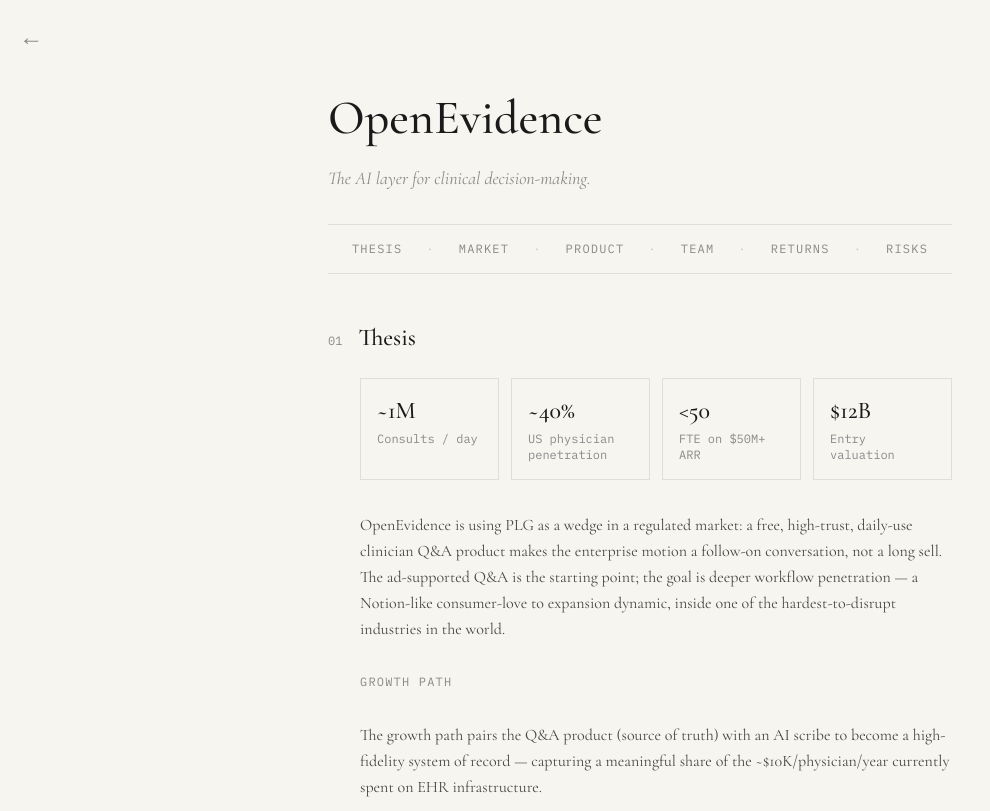
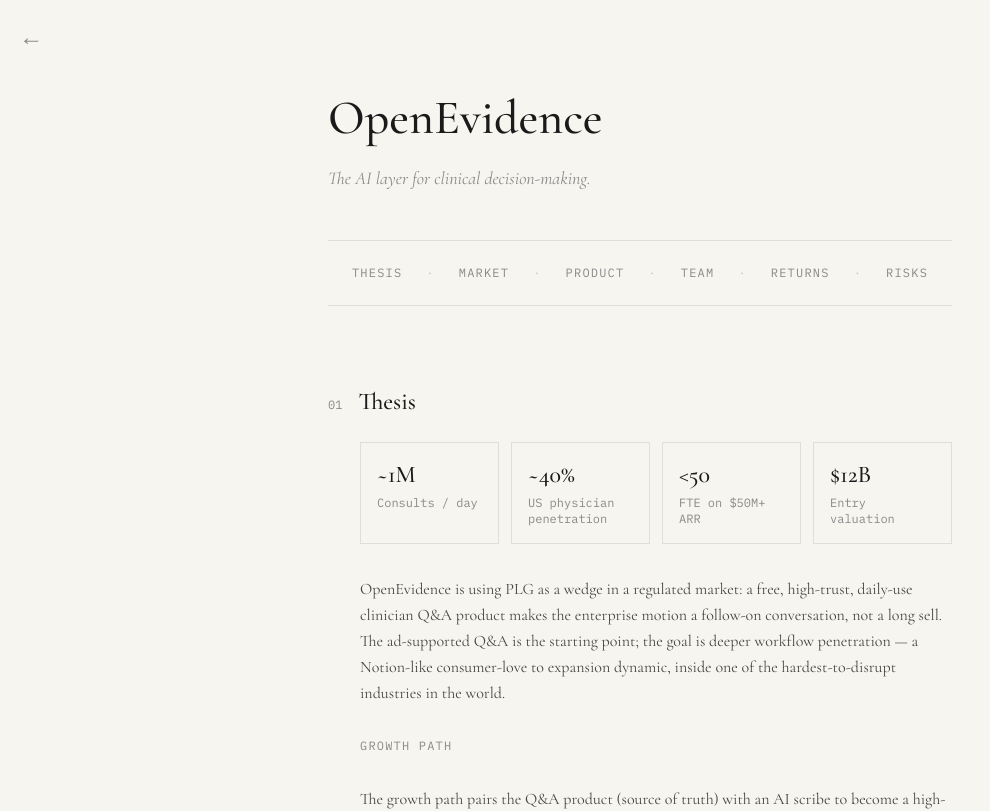
Before and after one commit to piamishra93/memos, a Next.js app: page /memo/open-evidence in a window 1280 px wide. Shown: the top 811 px of the page, without its empty margins (0-990 px from the left). Built offline with nearby package versions, Linux system fonts and the light colour scheme.

Commit message:
more breathing room around nav and header

```diff
--- a/app/memo/[slug]/page.tsx
+++ b/app/memo/[slug]/page.tsx
@@ -64,7 +64,7 @@
       </Link>
 
       {/* Header */}
-      <div className="mt-2 mb-8">
+      <div className="mt-2 mb-12">
         <h1
           className="font-serif text-5xl font-medium leading-tight mb-4 typewriter cursor"
           style={{ fontFamily: "var(--font-playfair)" }}
@@ -79,8 +79,8 @@
       {/* Section nav — rich memos only */}
       {rc ? (
         <>
-          <div className="border-t border-ink/10 mb-4" />
-          <nav className="flex flex-wrap justify-center items-center gap-x-6 font-mono text-xs tracking-widest uppercase text-muted mb-4">
+          <div className="border-t border-ink/10 mb-6" />
+          <nav className="flex flex-wrap justify-center items-center gap-x-6 font-mono text-xs tracking-widest uppercase text-muted mb-6">
             {RICH_NAV.map((s, i) => (
               <>
                 {i > 0 && <span key={`dot-${i}`} className="text-ink/20">·</span>}
@@ -90,7 +90,7 @@
               </>
             ))}
           </nav>
-          <div className="border-t border-ink/10 mb-12" />
+          <div className="border-t border-ink/10 mb-20" />
         </>
       ) : (
         <div className="border-t border-ink/10 mb-12" />
```
